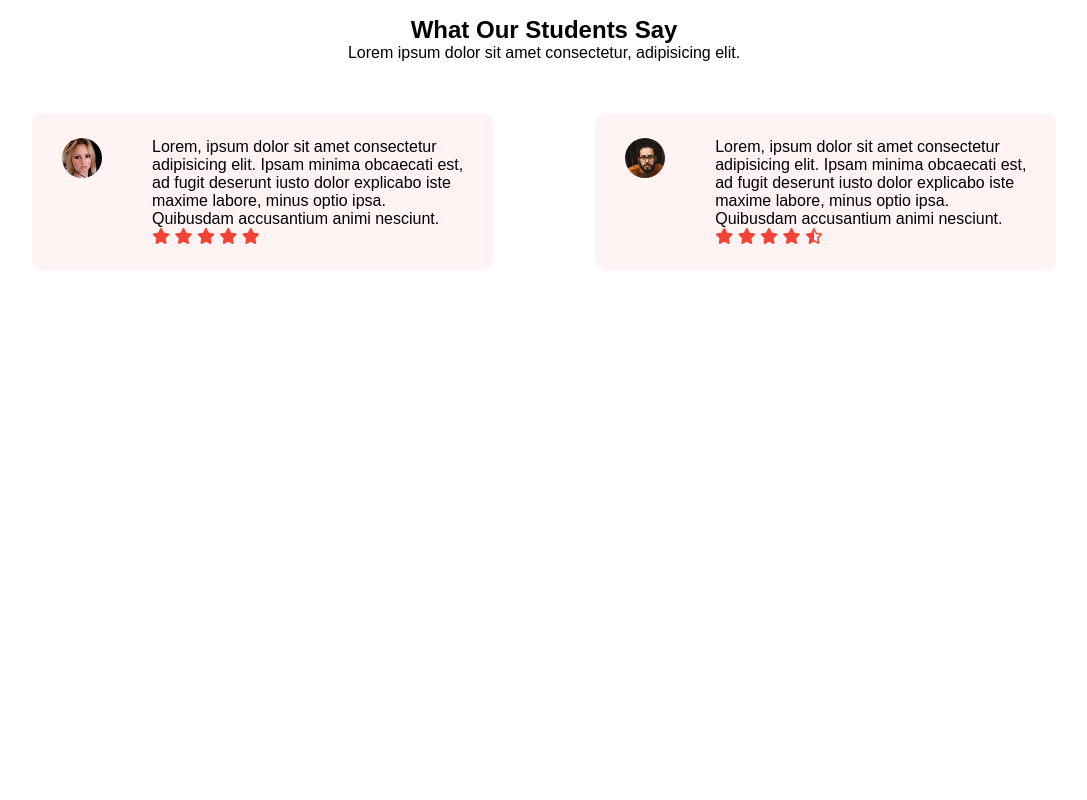
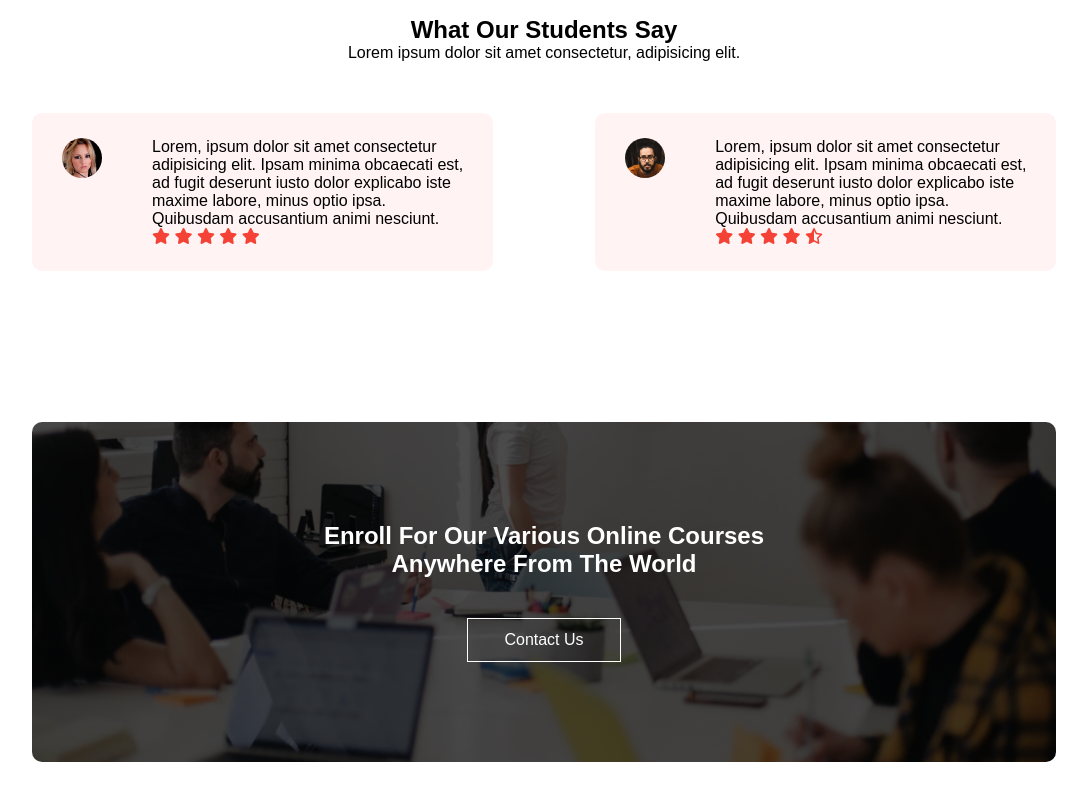
Before and after one commit to salawu-ahmed/college-website, a plain HTML site: page index.html in a window 1280 px wide. Shown: the part 2506-3306 px from the top of the page, without its empty margins (96-1183 px from the left). Before the commit the page ends 2828 px from the top, so only its background shows below. Drawn offline with Linux system fonts and the light colour scheme; a web font is replaced by a local one.

Commit message:
Added call to action section

```diff
--- a/index.html
+++ b/index.html
@@ -179,5 +179,11 @@
         </div>
       </div>
     </section>
+
+    <!-- Call To Action -->
+    <section class="cta">
+      <h1>Enroll For Our Various Online Courses <br> Anywhere From The World</h1>
+      <a href="" class="hero-btn">Contact Us</a>
+    </section>
   </body>
 </html>
--- a/styles.css
+++ b/styles.css
@@ -312,3 +312,28 @@ h3 {
     border-radius: 50%;
   }
 }
+
+/* call to action */
+.cta {
+  width: 80%;
+  margin: 100px auto;
+  background-image: linear-gradient(rgba(0,0,0,0.7),rgba(0,0,0,0.7)),url(images/banner2.jpg);
+  background-position: center;
+  background-size: cover;
+  border-image-slice: cover;
+  border-radius: 10px;
+  text-align: center;
+  padding: 100px 0;
+}
+
+.cta h1 {
+  color: #fff;
+  margin-bottom: 40px;
+  padding: 0;
+}
+
+@media (max-width: 700px) {
+  .cta {
+    font-size: 24px;
+  }
+}
```
